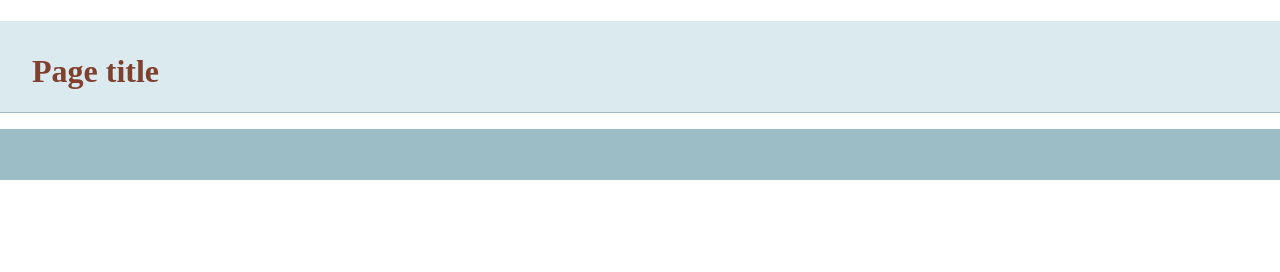
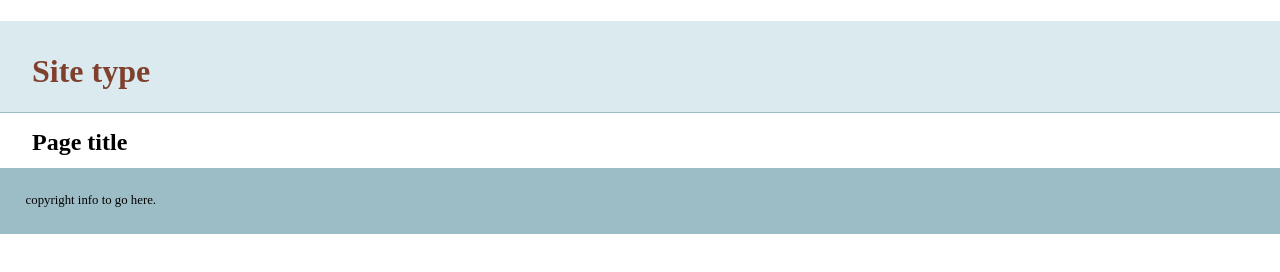
Before and after one commit to JackGraphix/git-basics, a plain HTML site: page index.html in a window 1280 px wide. Drawn offline with nearby package versions, Linux system fonts and the light colour scheme.

Commit message:
Added more info to template

```diff
--- a/index.html
+++ b/index.html
@@ -14,13 +14,14 @@
     </head>
     <body>
     <header>
-	<h1>Page title</h1>
+	<h1>Site type</h1>
     </header>
     <nav id="pageNav">
     </nav>
     <main>
+    	<h2>Page title</h2>
     </main>
-    <footer>
+    <footer>copyright info to go here.
     </footer>
         <script>
 //use the modernizr load to load up external scripts. This will load the scripts asynchronously, but the order listed matters. Although it will load all scripts in parallel, it will execute them in the order listed
```
